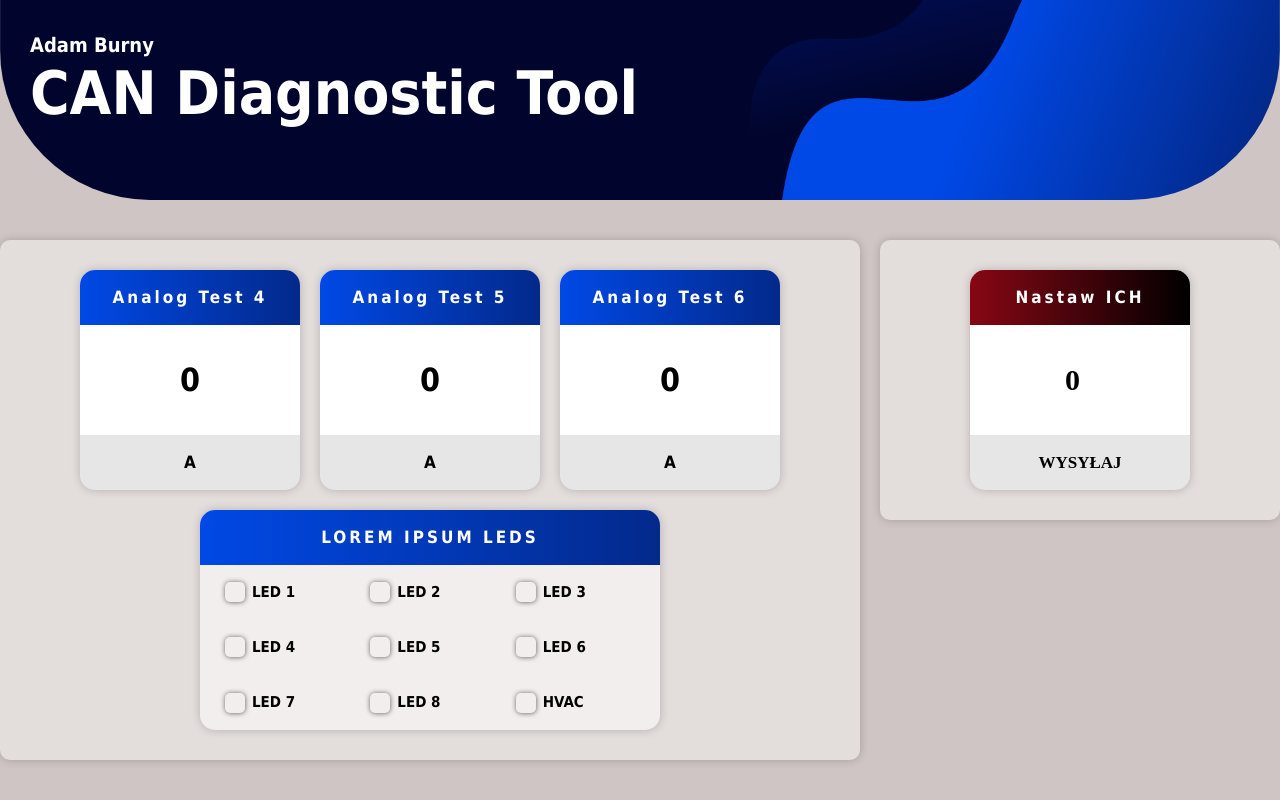
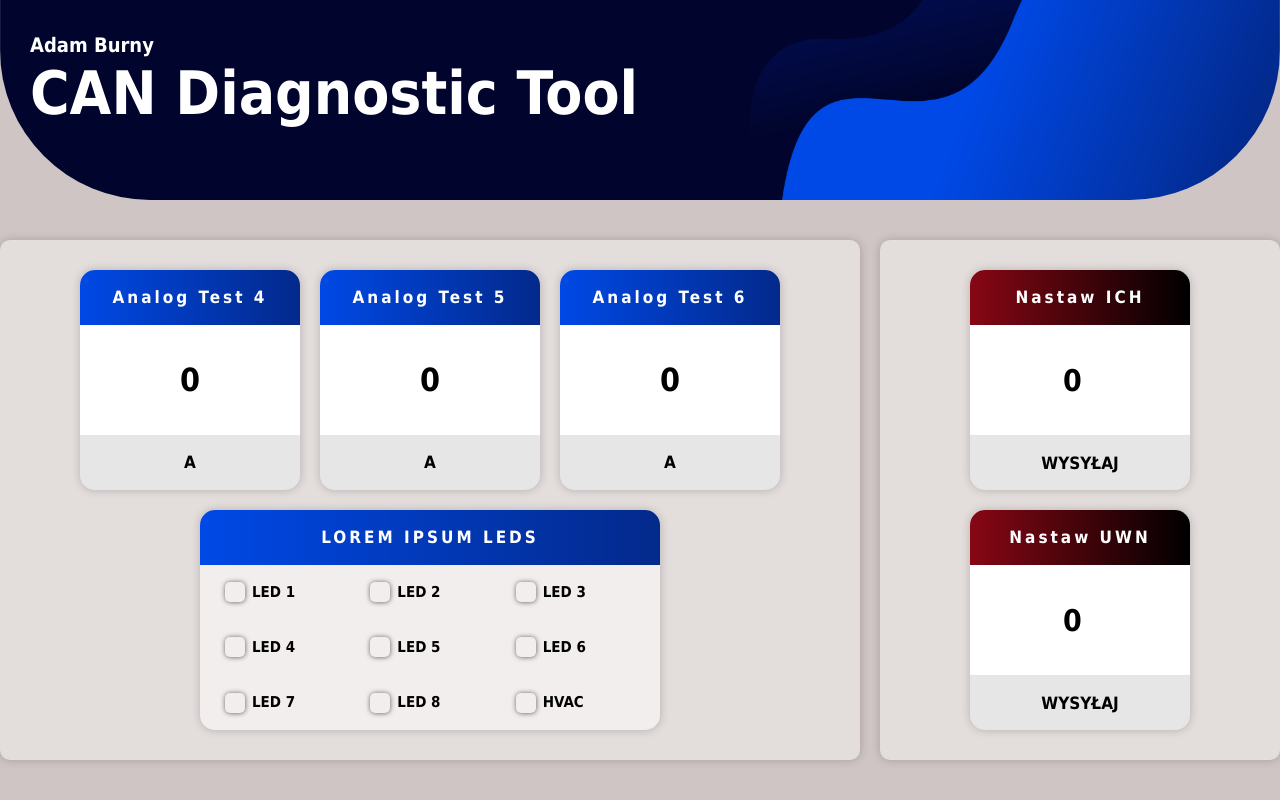
Before and after one commit to burnygit/CAN-Diagnostic-Tool, a React (Vite) app in the folder candiagnostictool.client/: page / in a window 1280 px wide. Built offline with nearby package versions, Linux system fonts and the light colour scheme; no server answers.

Commit message:
CanSend can now send value from front-end to CAN

```diff
--- a/candiagnostictool.client/src/components/CanSendValue.css
+++ b/candiagnostictool.client/src/components/CanSendValue.css
@@ -6,7 +6,9 @@
     border: none;
     height: 70px;
     font-size: 30px;
-    font-family: Poppins;
+    font-family: Tahoma: bold;
+    color:black;
+    font-family: Tahoma;
     font-weight: bold;
 }
 
@@ -59,6 +61,7 @@
     justify-content: center;
     float: right;
     height: 50%;
+    color:black;
 }
 
 .setValueFooter {
@@ -75,10 +78,22 @@
     cursor: pointer;
     border: none;
     background: none;
-    font-family: Poppins;
+    font-family: Tahoma;
     font-weight: bold;
+    color:black;
 }
+    .setValueButton:focus {
+        outline: none;
+        box-shadow: none;
+    }
 
 .setValueButtonClicked {
     background: linear-gradient( to right, #bf001a,#870714 );
 }
+
+.stopButton {
+    font-family: Tahoma;
+    border: none;
+    cursor: pointer;
+    font-weight: bold;
+}
--- a/candiagnostictool.client/src/components/CanSendValue.jsx
+++ b/candiagnostictool.client/src/components/CanSendValue.jsx
@@ -54,7 +54,7 @@ const CanSendValue = ({ label, min, max, step, interval = 250, onSendValue }) =>
             </div>
             <div className={`setValueFooter`}>
                 <button className='setValueButton' onClick={handleButtonClick}>
-                    {isClicked ? (<a style={{ color: '#870714' }}>STOP</a>) : "WYSYŁAJ"}
+                    {isClicked ? (<a className ="stopButton" style={{ color: '#870714' }}>STOP</a>) : "WYSYŁAJ"}
                 </button>
             </div>
         </div>
--- a/candiagnostictool.client/src/components/CanTransfer.jsx
+++ b/candiagnostictool.client/src/components/CanTransfer.jsx
@@ -13,7 +13,7 @@ const CanTransfer = () => {
         sendWebSocketRef.current = ws;
 
         ws.onopen = () => {
-            console.log('WebSocket SEND connection established');
+            console.log('WebSocket (SEND) connected');
         };
 
         ws.onclose = () => {
@@ -101,6 +101,14 @@ const CanTransfer = () => {
                 onSendValue={sendCurrentValue}
             />
 
+            <CanSendValue
+                label="Nastaw UWN"
+                min={0}
+                max={0.99}
+                interval={250}
+                onSendValue={sendVoltageValue}
+            />
+
         </div>
     );
 };
```
